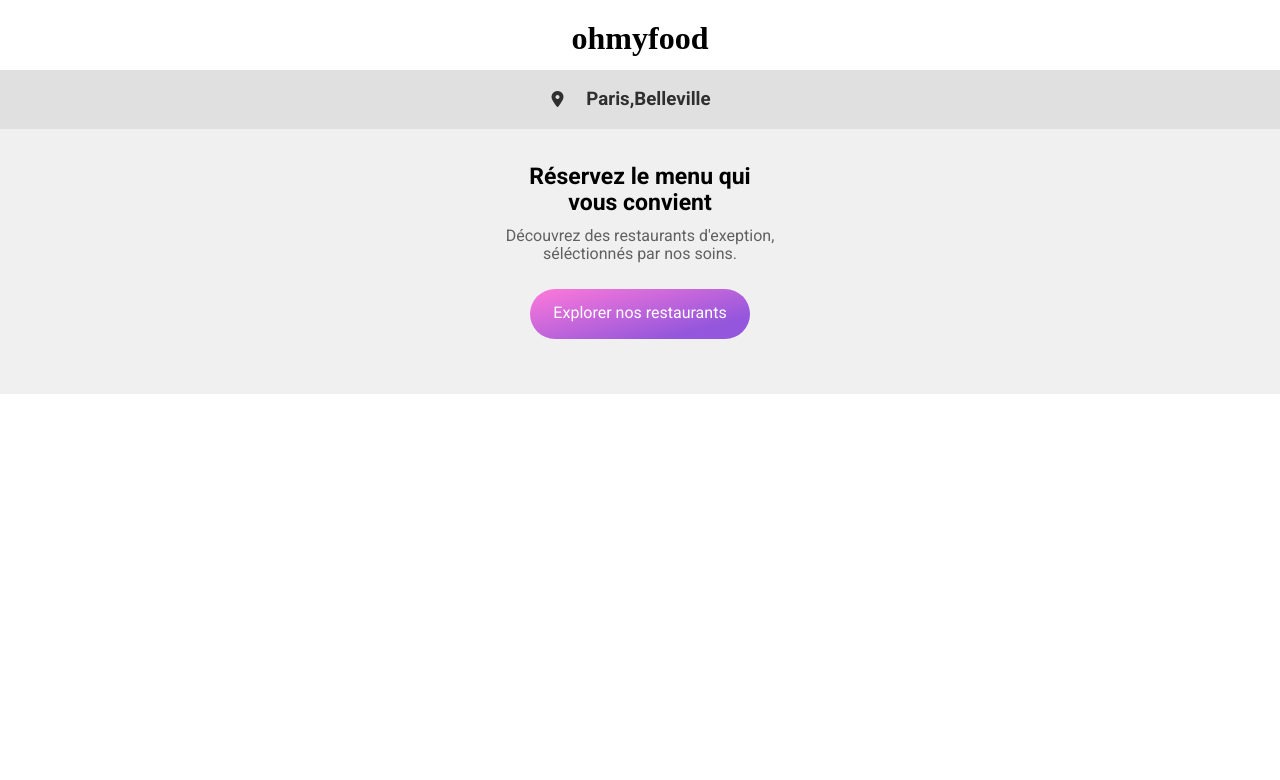
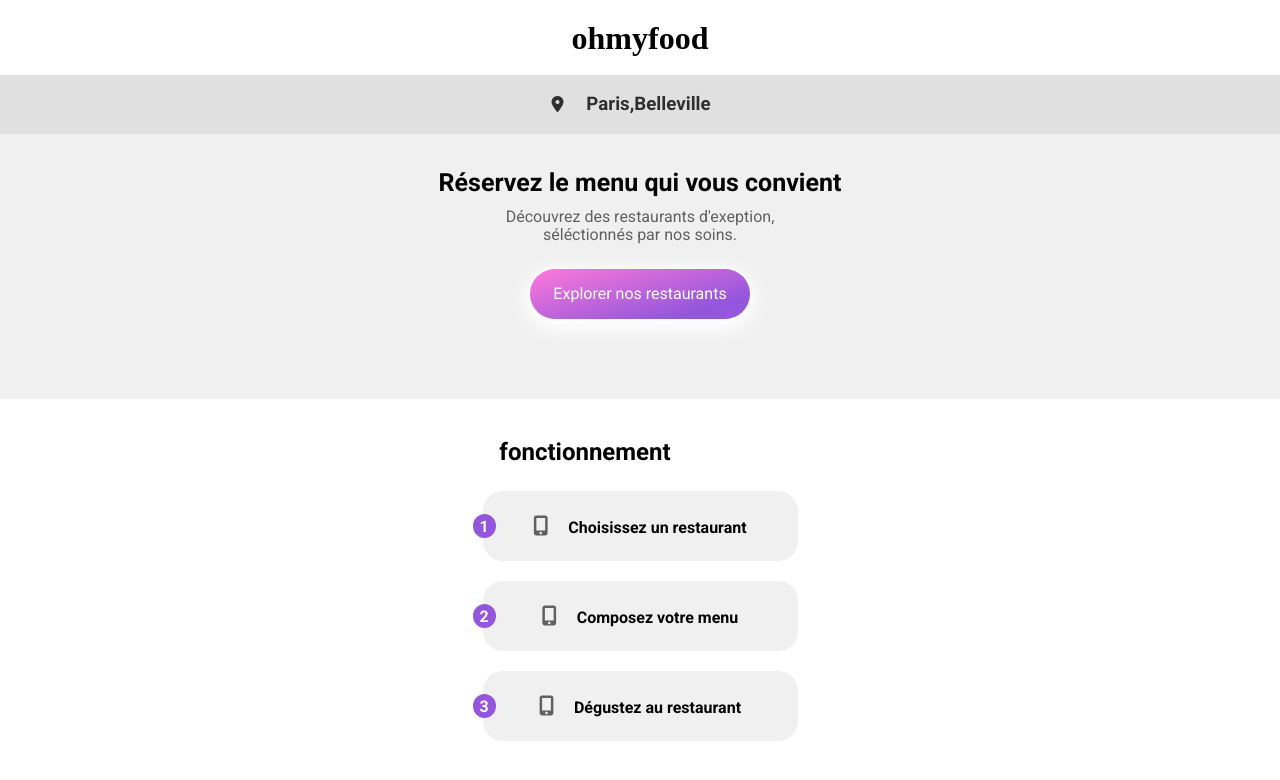
Before and after one commit to theoarvin/ARVINBEROD_3_05-01-2022, a website: page index.html in a window 1280 px wide. Drawn offline with Linux system fonts and the light colour scheme; a web font is replaced by a local one.

Commit message:
fin en tete

```diff
--- a/index.html
+++ b/index.html
@@ -10,8 +10,12 @@
   </head>
   <body>
     <header>
-      <div class="home">
+      <div class="logo">
         <h1>ohmyfood</h1>
+      </div>
+    </header>
+    <main>
+      <section class="home">
         <div class="home__loc">
           <i class="fas fa-map-marker-alt"></i>
           <h3>Paris,Belleville</h3>
@@ -19,13 +23,43 @@
 
         <div class="home__reservation">
           <h2>Réservez le menu qui vous convient</h2>
-            <p>Découvrez des restaurants d'exeption,</br>séléctionnés par nos soins.</p>
-            <button class="home__reservation--btn" id="btn" type="button">Explorer nos restaurants</button>
+          <p>
+            Découvrez des restaurants d'exeption,<br />séléctionnés par nos
+            soins.
+          </p>
+          <button class="home__reservation--btn" type="button">
+            Explorer nos restaurants
+          </button>
         </div>
-      </div>
-    </header>
+      </section>
+      <section class="fonctionnement">
+        <h2>fonctionnement</h2>
+
+        <button class="fonctionnement__button" type="button">
+          <span class="fonctionnement__button--bulle">1</span>
+          <span class="fonctionnement__button--logo"
+            ><i class="fas fa-mobile-alt"></i></span
+          >Choisissez un restaurant
+        </button>
+
+        <button class="fonctionnement__button" type="button">
+          <span class="fonctionnement__button--bulle">2</span>
+          <span class="fonctionnement__button--logo"
+            ><i class="fas fa-mobile-alt"></i></span
+          >Composez votre menu
+        </button>
+
+        <button class="fonctionnement__button" type="button">
+          <span class="fonctionnement__button--bulle">3</span>
+          <span class="fonctionnement__button--logo"
+            ><i class="fas fa-mobile-alt"></i></span
+          >Dégustez au restaurant
+        </button>
+      </section>
+    </main>
     <script
-      src="https://kit.fontawesome.com/742255a237.js" crossorigin="anonymous"
+      src="https://kit.fontawesome.com/742255a237.js"
+      crossorigin="anonymous"
     ></script>
   </body>
 </html>
--- a/sass/components/_buttons.scss
+++ b/sass/components/_buttons.scss
@@ -1,4 +1,4 @@
-#btn {
+.home__reservation--btn {
   height: 50px;
   border-radius: 30px;
   width: 220px;
@@ -6,4 +6,34 @@
   background: #ff79da;
   background: linear-gradient(165deg, #ff79da 0%, #9356dc 80%);
   color: #fff;
+  box-shadow: 0px 5px 18px 6px #fff;
 }
+.fonctionnement__button {
+  width: 75%;
+  height: 70px;
+  background: rgb(240, 240, 240);
+  border: none;
+  border-radius: 20px;
+  position: relative;
+  min-width: 265px;
+  max-width: 315px;
+  font-weight: bold;
+  &--bulle {
+    width: 23px;
+    height: 23px;
+    background: $color-primary;
+    display: block;
+    position: absolute;
+    color: #fff;
+    border-radius: 50%;
+    @include center;
+    padding-top: 1px;
+    left: -10px;
+    top: 23px;
+  }
+  &--logo {
+    padding-right: 20px;
+    font-size: 20px;
+    color: rgba(0, 0, 0, 0.6);
+  }
+}
--- a/sass/layout/_container.scss
+++ b/sass/layout/_container.scss
@@ -0,0 +1,56 @@
+/*en tete */
+
+.home {
+  &__loc {
+    background-color: rgb(224, 224, 224);
+    width: 100%;
+    @include center;
+    color: rgba(3, 3, 3, 0.8);
+    h3 {
+      width: 160px;
+      text-align: center;
+    }
+
+    i {
+      padding-right: 5px;
+    }
+  }
+  &__reservation {
+    background-color: rgb(240, 240, 240);
+
+    width: 100%;
+    height: 230px;
+    padding-top: 35px;
+    h2 {
+      min-width: 260px;
+      margin: auto;
+      text-align: center;
+      font-weight: bold;
+      font-size: 25px;
+    }
+    p {
+      text-align: center;
+      margin: 10px auto;
+      color: rgba(0, 0, 0, 0.6);
+      width: 90%;
+    }
+    &--btn {
+      margin: 25px auto;
+      @include center;
+    }
+  }
+}
+/* fonctionnement */
+
+.fonctionnement {
+  @include center;
+  margin-top: 20px;
+  flex-direction: column;
+  h2 {
+    margin-right: 110px;
+    margin-bottom: 25px;
+  }
+  &__button {
+    margin-bottom: 20px;
+  }
+}
--- a/sass/layout/_header.scss
+++ b/sass/layout/_header.scss
@@ -1,50 +1,15 @@
-.home {
+/* header acceuil */
+
+.logo {
   flex-direction: column;
   @include center;
   width: 100%;
 
   h1 {
-    height: 50px;
+    height: 55px;
     margin: 0;
     font-family: "Shrikhand", cursif;
     padding-top: 20px;
     font-weight: bold;
   }
-  &__loc {
-    background-color: rgb(224, 224, 224);
-    width: 100%;
-    @include center;
-    color: rgba(3, 3, 3, 0.8);
-    h3 {
-      width: 160px;
-      text-align: center;
-    }
-
-    i {
-      padding-right: 5px;
-    }
-  }
-  &__reservation {
-    background-color: rgb(240, 240, 240);
-    width: 100%;
-    height: 230px;
-    padding-top: 35px;
-    h2 {
-      width: 260px;
-      margin: auto;
-      text-align: center;
-      font-weight: bold;
-      font-size: 23px;
-    }
-    p {
-      text-align: center;
-      margin: 10px auto;
-      color: rgba(0, 0, 0, 0.6);
-      width: 90%;
-    }
-    &--btn {
-      margin: 25px auto;
-      @include center;
-    }
-  }
 }
```
Also changed, not shown: public/css/style.css, 1 other file. Lines whose indentation alone changed are shown as unchanged.
